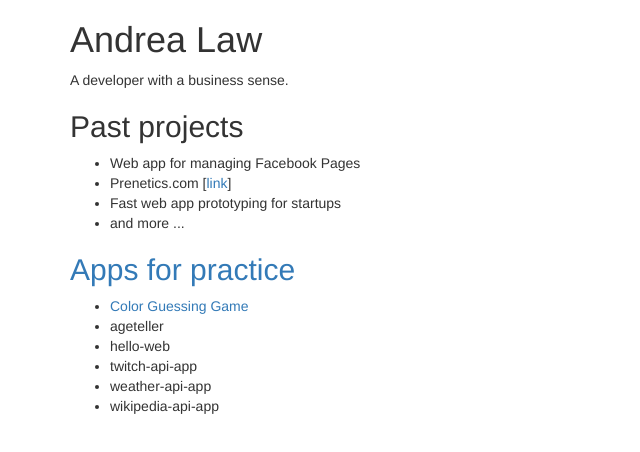
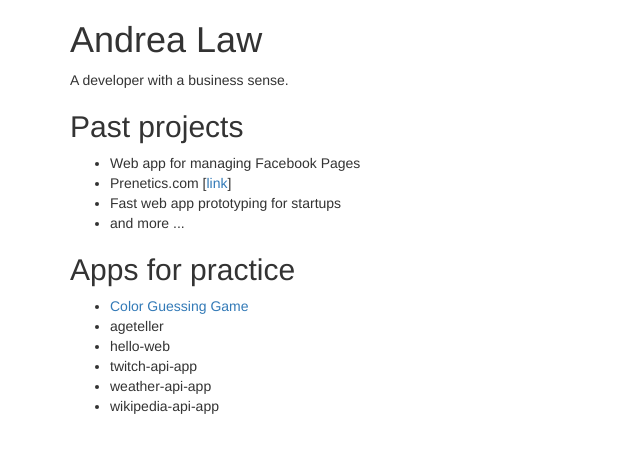
Before and after one commit to andrealaw/andrealaw.github.io, a plain HTML site: page index.html in a window 1280 px wide. Shown: the whole page, without its empty margins (0-640 px from the left). Drawn offline with nearby package versions, Linux system fonts and the light colour scheme.

Commit message:
Update index.html

```diff
--- a/index.html
+++ b/index.html
@@ -19,7 +19,7 @@
 			<li>Fast web app prototyping for startups</li>
 			<li>and more ...</li>
 		</ul>
-		<h2><a href="https://github.com/andrealaw/andrealaw.github.io/tree/master/apps#ageteller">Apps for practice</a></h2>
+		<h2>Apps for practice</h2>
 		<ul>
       <li><a href="practice/Web%20Apps/Simple/color-guessing-game/" target="_blank">Color Guessing Game</a></li>
 			<li>ageteller</li>
```
